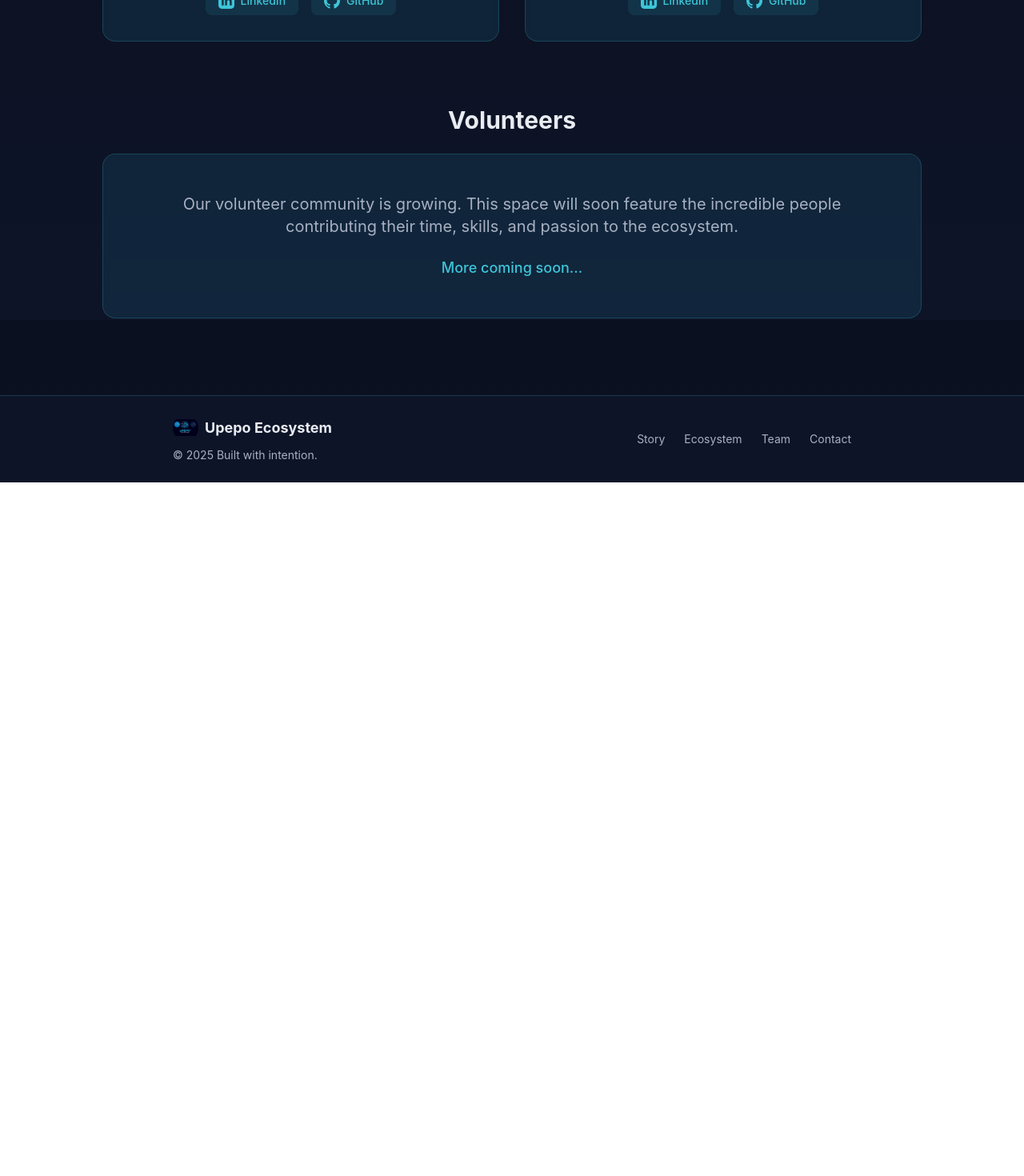
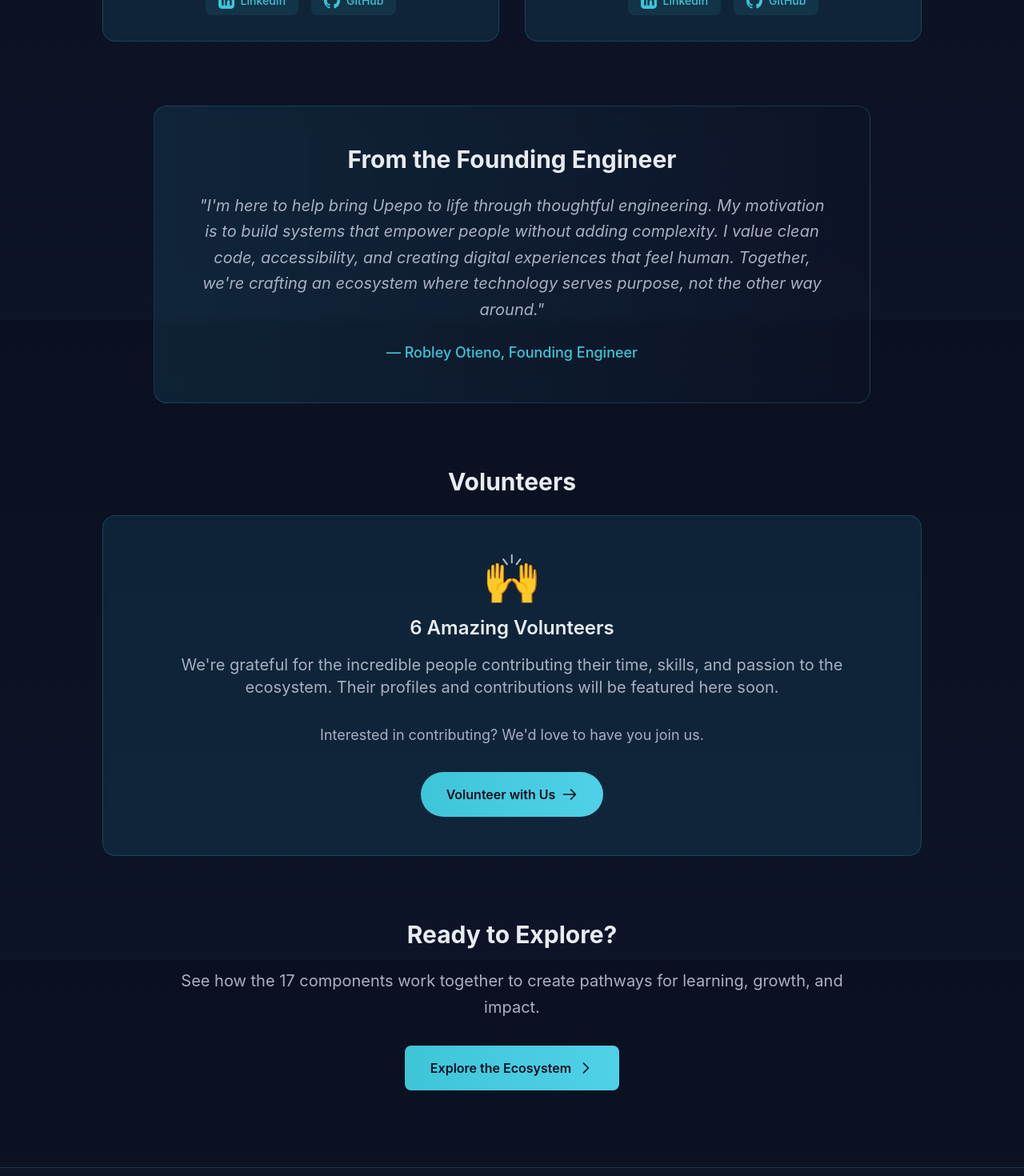
Before and after one commit to LizaImmax/Upepo-Ecosystem, a Next.js app: page /team in a window 1280 px wide. Shown: the part 1200-2670 px from the top of the page at 80% size. Before the commit the page ends 1803 px from the top, so only its background shows below. Built offline with nearby package versions, Linux system fonts and the light colour scheme.

Commit message:
Update Team and Story pages: add Founding Engineer section, update volunteers section with CTA button, cross-link Story to Team and Team to Ecosystem

```diff
--- a/app/story/page.tsx
+++ b/app/story/page.tsx
@@ -131,10 +131,10 @@
             Each component serves a purpose. Together, they create pathways for people to learn with clarity, build with confidence, connect with intention, and create lasting change.
           </p>
           <Link
-            href="/ecosystem"
+            href="/team"
               className="inline-flex items-center px-8 py-4 bg-gradient-to-r from-upepo-wind to-upepo-wind-bright text-upepo-midnight font-semibold rounded-lg hover:shadow-lg hover:shadow-upepo-wind/50 transition-all duration-300 hover:scale-105"
           >
-            Explore the Ecosystem
+            See the Team
             <svg className="w-5 h-5 ml-2" fill="none" stroke="currentColor" viewBox="0 0 24 24">
               <path strokeLinecap="round" strokeLinejoin="round" strokeWidth={2} d="M9 5l7 7-7 7" />
             </svg>
--- a/app/team/page.tsx
+++ b/app/team/page.tsx
@@ -130,6 +130,27 @@
           </motion.div>
         </div>
 
+        {/* From the Founding Engineer */}
+        <div className="max-w-4xl mx-auto mb-20">
+          <motion.div
+            initial={{ opacity: 0, y: 30 }}
+            whileInView={{ opacity: 1, y: 0 }}
+            viewport={{ once: true }}
+            transition={{ duration: 0.8 }}
+            className="bg-gradient-to-r from-upepo-ocean/20 to-upepo-midnight-light/50 backdrop-blur-sm rounded-2xl p-12 border border-upepo-wind/20"
+          >
+            <h2 className="text-3xl font-bold text-upepo-text mb-6 text-center">
+              From the Founding Engineer
+            </h2>
+            <p className="text-xl text-upepo-text-muted leading-relaxed mb-6 text-center italic">
+              "I'm here to help bring Upepo to life through thoughtful engineering. My motivation is to build systems that empower people without adding complexity. I value clean code, accessibility, and creating digital experiences that feel human. Together, we're crafting an ecosystem where technology serves purpose, not the other way around."
+            </p>
+            <p className="text-lg text-upepo-wind font-medium text-center">
+              — Robley Otieno, Founding Engineer
+            </p>
+          </motion.div>
+        </div>
+
         {/* Volunteers Section */}
         <div className="max-w-5xl mx-auto">
           <motion.div
@@ -143,13 +164,52 @@
               Volunteers
             </h2>
             <div className="bg-upepo-ocean/20 backdrop-blur-sm rounded-2xl p-12 border border-upepo-wind/20">
-              <p className="text-xl text-upepo-text-muted mb-6">
-                Our volunteer community is growing. This space will soon feature the incredible people contributing their time, skills, and passion to the ecosystem.
+              <div className="text-6xl mb-4">🙌</div>
+              <p className="text-2xl text-upepo-text font-semibold mb-4">
+                6 Amazing Volunteers
               </p>
-              <p className="text-lg text-upepo-wind font-medium">
-                More coming soon...
+              <p className="text-xl text-upepo-text-muted mb-8">
+                We're grateful for the incredible people contributing their time, skills, and passion to the ecosystem. Their profiles and contributions will be featured here soon.
               </p>
+              <p className="text-lg text-upepo-text-muted mb-8">
+                Interested in contributing? We'd love to have you join us.
+              </p>
+              <a
+                href="mailto:upepoecosystem@gmail.com?subject=Volunteering with Upepo Ecosystem"
+                className="inline-flex items-center justify-center px-8 py-4 bg-gradient-to-r from-upepo-wind to-upepo-wind-bright text-upepo-midnight font-semibold rounded-full hover:shadow-lg hover:shadow-upepo-wind/50 transition-all duration-300 hover:scale-105"
+              >
+                Volunteer with Us
+                <svg className="w-5 h-5 ml-2" fill="none" stroke="currentColor" viewBox="0 0 24 24">
+                  <path strokeLinecap="round" strokeLinejoin="round" strokeWidth={2} d="M14 5l7 7m0 0l-7 7m7-7H3" />
+                </svg>
+              </a>
             </div>
+          </motion.div>
+        </div>
+
+        {/* Explore Ecosystem CTA */}
+        <div className="max-w-4xl mx-auto mt-20 text-center">
+          <motion.div
+            initial={{ opacity: 0, y: 30 }}
+            whileInView={{ opacity: 1, y: 0 }}
+            viewport={{ once: true }}
+            transition={{ duration: 0.8 }}
+          >
+            <h2 className="text-3xl font-bold text-upepo-dark mb-6">
+              Ready to Explore?
+            </h2>
+            <p className="text-xl text-gray-600 leading-relaxed mb-8">
+              See how the 17 components work together to create pathways for learning, growth, and impact.
+            </p>
+            <a
+              href="/ecosystem"
+              className="inline-flex items-center px-8 py-4 bg-gradient-to-r from-upepo-wind to-upepo-wind-bright text-upepo-midnight font-semibold rounded-lg hover:shadow-lg hover:shadow-upepo-wind/50 transition-all duration-300 hover:scale-105"
+            >
+              Explore the Ecosystem
+              <svg className="w-5 h-5 ml-2" fill="none" stroke="currentColor" viewBox="0 0 24 24">
+                <path strokeLinecap="round" strokeLinejoin="round" strokeWidth={2} d="M9 5l7 7-7 7" />
+              </svg>
+            </a>
           </motion.div>
         </div>
       </div>
```
